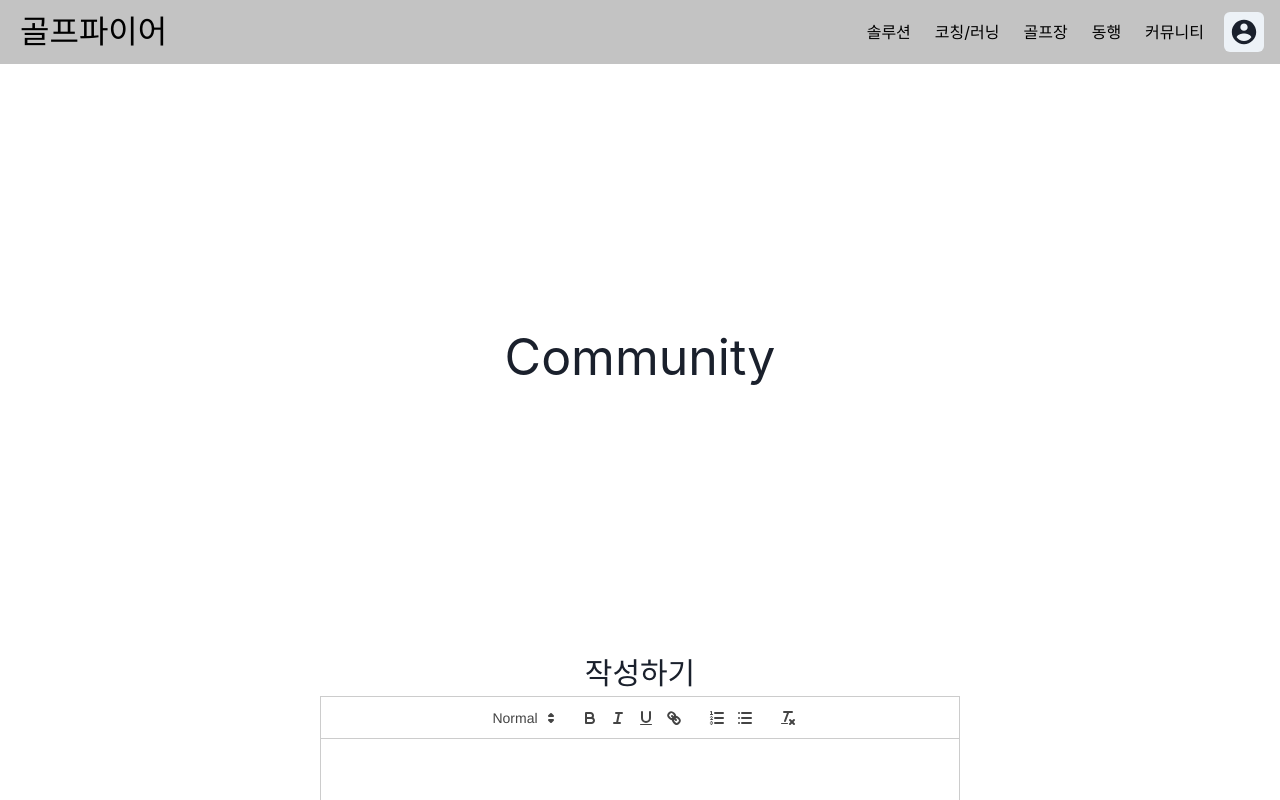
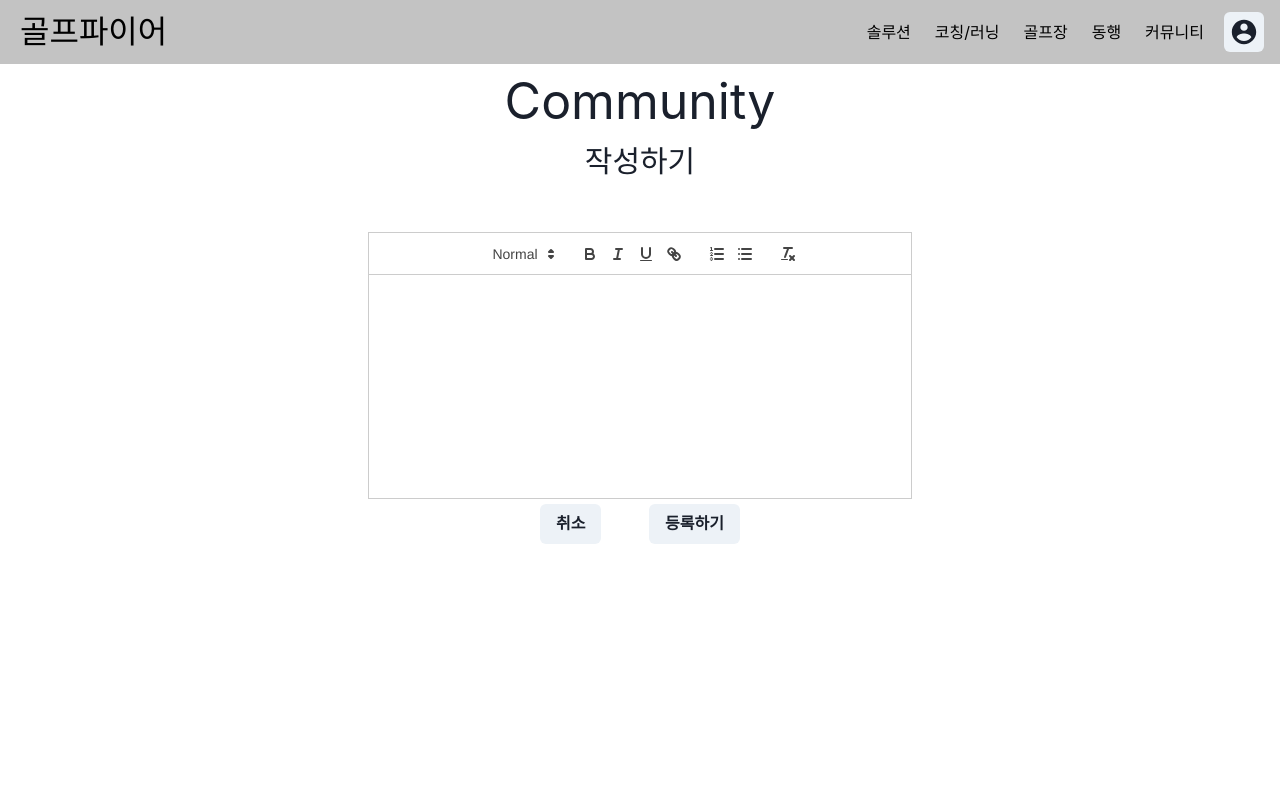
Before and after one commit to soyeon37/BossNiceShot, a React (Create React App) app in the folder FE/golffire-react/: page /community in a window 1280 px wide. Shown: the top 800 px of the page. Built offline with nearby package versions, Linux system fonts and the light colour scheme.

Commit message:
Feat: texteditor 삽입 및 글장성 페이지 제작
Former-commit-id: 92c03f11347956f27778b00424cc81dc055eefb3

```diff
--- a/FE/golffire-react/src/pages/community/Community.js
+++ b/FE/golffire-react/src/pages/community/Community.js
@@ -1,14 +1,21 @@
 import React from "react";
 import MyEditor from "./MyEditor";
 
+import { Button, ButtonGroup } from '@chakra-ui/react'
 
 const Community = () => {
   return (
-    <div>
-      <h1 style={{ fontSize: "50px", padding: "20%" }}>
+    <div style={{ display:"flex", flexDirection:"column", alignItems:"center"}}>
+      <h1 style={{ fontSize: "50px", padding: "20" }}>
         Community
       </h1>
       <MyEditor />
+      {/* 버튼을 만들었는데 div tag가 겹칩니다. */}
+
+      <div style={{  display:"flex", justifyContent:"space-between", position:"static", padding:"20", width:"200px", alignContent:"center"}}>
+        <Button>취소</Button>
+        <Button>등록하기</Button>
+      </div>
     </div>
   );
 };
--- a/FE/golffire-react/src/pages/community/MyEditor.js
+++ b/FE/golffire-react/src/pages/community/MyEditor.js
@@ -2,8 +2,9 @@ import React, { useState } from 'react';
 import ReactQuill from 'react-quill';
 import 'react-quill/dist/quill.snow.css';
 import "./editor.css";
+import { Text } from '@chakra-ui/react'
+
 import { Button, ButtonGroup } from '@chakra-ui/react'
-import { Text } from '@chakra-ui/react'
 
 
 // const modules = {
@@ -22,17 +23,13 @@ function MyEditor() {
     return (
         <div className='editor-container'>
             <Text fontSize='3xl'>작성하기</Text>
-            <div>
+            <div style={{position:"relative"}}>
                 <ReactQuill
                     theme="snow"
                     value={value}
                     onChange={setValue}
                     className='editor-input'
                 />
-            </div>
-            <div>
-                <Button>취소</Button>
-                <Button>등록하기</Button>
 
             </div>
         </div>
--- a/FE/golffire-react/src/pages/community/editor.css
+++ b/FE/golffire-react/src/pages/community/editor.css
@@ -3,9 +3,11 @@
     flex-direction: column;
     justify-content: center;
     align-items: center;
+    position: relative;
 }
 
 .editor-input{
     height: 20rem;
     width: 40rem;
+    padding: 3rem;
 }
```
Also changed, not shown: 1 other file (tests, documents, lock files or other folders).
